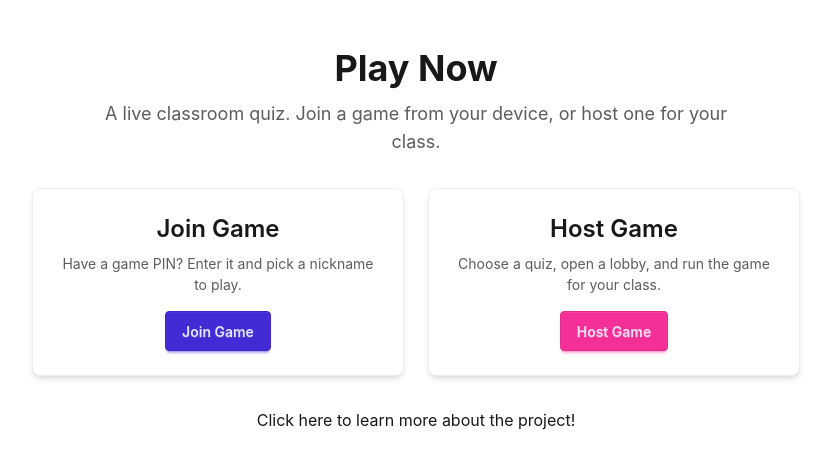
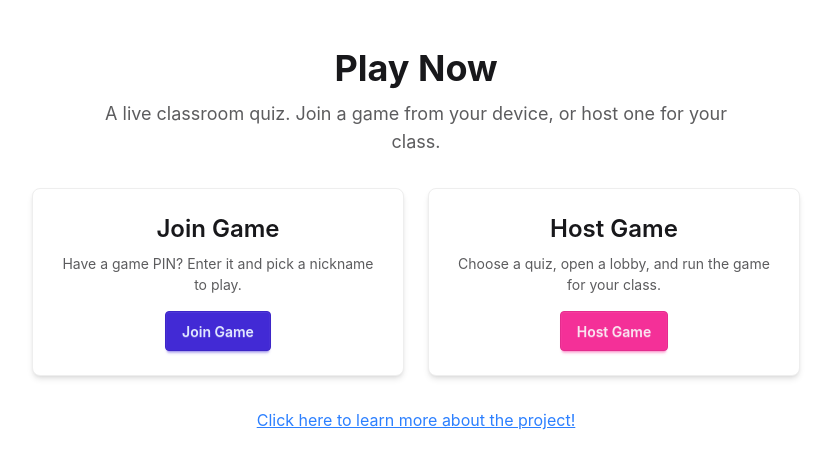
Before and after one commit to uhteddy/anything-else, a Next.js app: page / in a window 1280 px wide. Shown: the top 468 px of the page, without its empty margins (224-1055 px from the left). Built offline with nearby package versions, Linux system fonts and the light colour scheme.

Commit message:
style: color home page project link

```diff
--- a/app/page.tsx
+++ b/app/page.tsx
@@ -43,7 +43,9 @@ export default function Game() {
 
       </section>
         <div className="flex flex-col text-center">
-          <a href="/project/">Click here to learn more about the project!</a>
+          <a href="/project/" className="text-blue-500 underline">
+            Click here to learn more about the project!
+          </a>
         </div>
     </main>
   );
```
